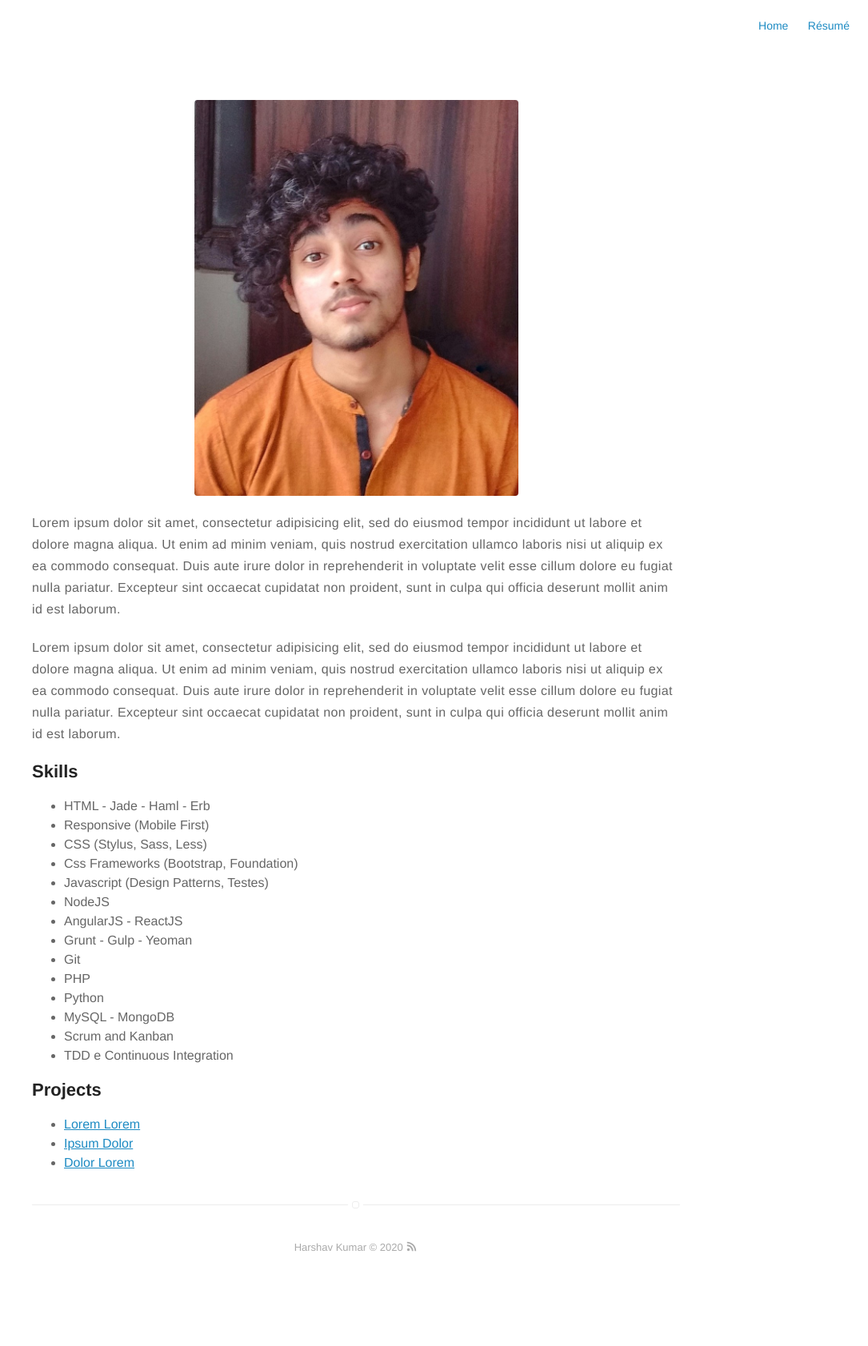
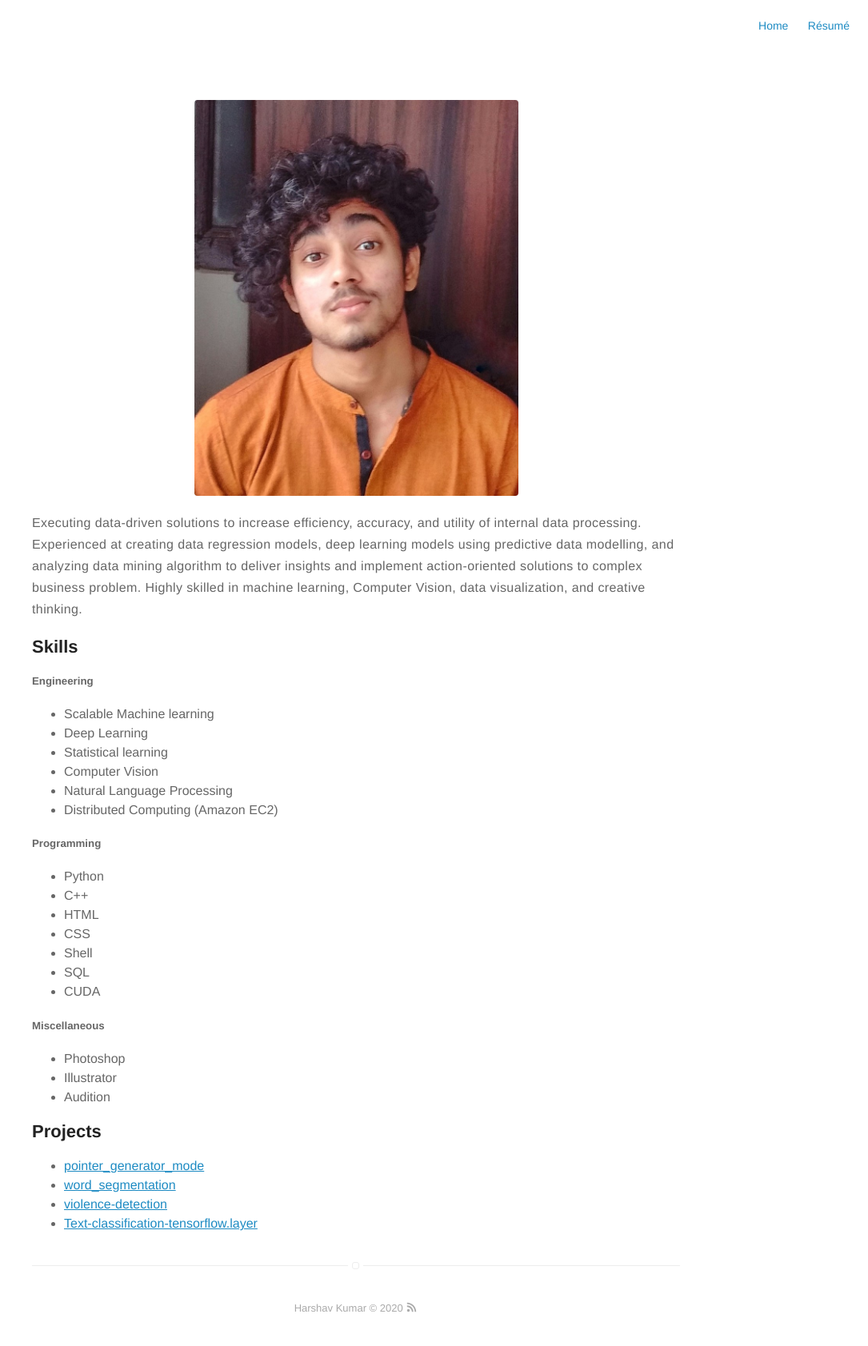
Before and after one commit to silverberith/harshavkumar.github.io, a Jekyll site: the page built from about.md, in a window 1280 px wide. Shown: the whole page at 80% size, without its empty margins (195-1280 px from the left). Built offline with Jekyll 4.4.1, drawn with Linux system fonts in a browser that asks for light colours; before the commit the page ends 1607 px from its top, so only the background shows below that.

Commit message:
updated profile

```diff
--- a/_config.yml
+++ b/_config.yml
@@ -42,7 +42,7 @@ disqus:
 linkedin: harshav-kumar-86487310a
 # youtube: myyoutube
 # spotify: myspotify
-github: silverberith
+github: harshavkumar
 # lastfm: mylastfm
 # stackoverflow: 7044681/mystackoverflow
 # quora: userquora
@@ -50,7 +50,7 @@ github: silverberith
 # medium: medium
 # vimeo: myvimeo
 # lanyrd: mylanyrd
-email: harshavk97[at]gmail.com
+email: harshavk97@gmail.com
 
 # authors:
 #     johndoe:
@@ -79,7 +79,7 @@ width: large
 projects: false
 
 # if you don't need "about" or "blog", comment them out below
-# about: false
+about: true
 # blog: false
 
 # do you want to show the "read time" of the posts?
--- a/about.md
+++ b/about.md
@@ -4,43 +4,47 @@ layout: page
 ---
 ![Profile Image]({{ site.url }}/{{ site.picture }})
 
-<p>Lorem ipsum dolor sit amet, consectetur adipisicing elit, sed do eiusmod
-tempor incididunt ut labore et dolore magna aliqua. Ut enim ad minim veniam,
-quis nostrud exercitation ullamco laboris nisi ut aliquip ex ea commodo
-consequat. Duis aute irure dolor in reprehenderit in voluptate velit esse
-cillum dolore eu fugiat nulla pariatur. Excepteur sint occaecat cupidatat non
-proident, sunt in culpa qui officia deserunt mollit anim id est laborum.</p>
+<p>Executing data-driven solutions to increase efficiency, accuracy, and utility of internal data processing.
+Experienced at creating data regression models, deep learning models using predictive data modelling, and
+analyzing data mining algorithm to deliver insights and implement action-oriented solutions to complex business problem.
+Highly skilled in machine learning, Computer Vision, data visualization, and creative thinking. </p>
 
-<p>Lorem ipsum dolor sit amet, consectetur adipisicing elit, sed do eiusmod
-tempor incididunt ut labore et dolore magna aliqua. Ut enim ad minim veniam,
-quis nostrud exercitation ullamco laboris nisi ut aliquip ex ea commodo
-consequat. Duis aute irure dolor in reprehenderit in voluptate velit esse
-cillum dolore eu fugiat nulla pariatur. Excepteur sint occaecat cupidatat non
-proident, sunt in culpa qui officia deserunt mollit anim id est laborum.</p>
 
 <h2>Skills</h2>
 
-<ul class="skill-list">
-	<li>HTML - Jade - Haml - Erb</li>
-	<li>Responsive (Mobile First)</li>
-	<li>CSS (Stylus, Sass, Less)</li>
-	<li>Css Frameworks (Bootstrap, Foundation)</li>
-	<li>Javascript (Design Patterns, Testes)</li>
-	<li>NodeJS</li>
-	<li>AngularJS - ReactJS</li>
-	<li>Grunt - Gulp - Yeoman</li>
-	<li>Git</li>
-	<li>PHP</li>
-	<li>Python</li>
-	<li>MySQL - MongoDB</li>
-	<li>Scrum and Kanban</li>
-	<li>TDD e Continuous Integration</li>
+<h5> Engineering </h5>
+<ul class="engineering-list">
+    <li>Scalable Machine learning</li>
+    <li>Deep Learning</li>
+    <li>Statistical learning</li>
+    <li> Computer Vision </li>
+    <li> Natural Language Processing </li>
+    <li> Distributed Computing (Amazon EC2)</li>
+</ul>
+
+<h5>Programming</h5>
+<ul class="programming-list">
+    <li>Python</li>
+    <li>C++</li>
+    <li>HTML</li>
+    <li>CSS</li>
+    <li>Shell</li>
+    <li>SQL</li>
+    <li>CUDA</li>
+</ul>
+
+<h5>Miscellaneous</h5>
+<ul class="miscellaneous-list">
+    <li>Photoshop</li>
+    <li>Illustrator</li>
+    <li>Audition</li>
 </ul>
 
 <h2>Projects</h2>
 
 <ul>
-	<li><a href="https://github.com/">Lorem Lorem</a></li>
-	<li><a href="https://github.com/">Ipsum Dolor</a></li>
-	<li><a href="https://github.com/">Dolor Lorem</a></li>
+	<li><a href="https://github.com/">pointer_generator_mode</a></li>
+	<li><a href="https://github.com/">word_segmentation</a></li>
+	<li><a href="https://github.com/">violence-detection</a></li>
+	<li><a href="https://github.com/">Text-classification-tensorflow.layer</a></li>
 </ul>
```
Also changed, not shown: 1 other file.
